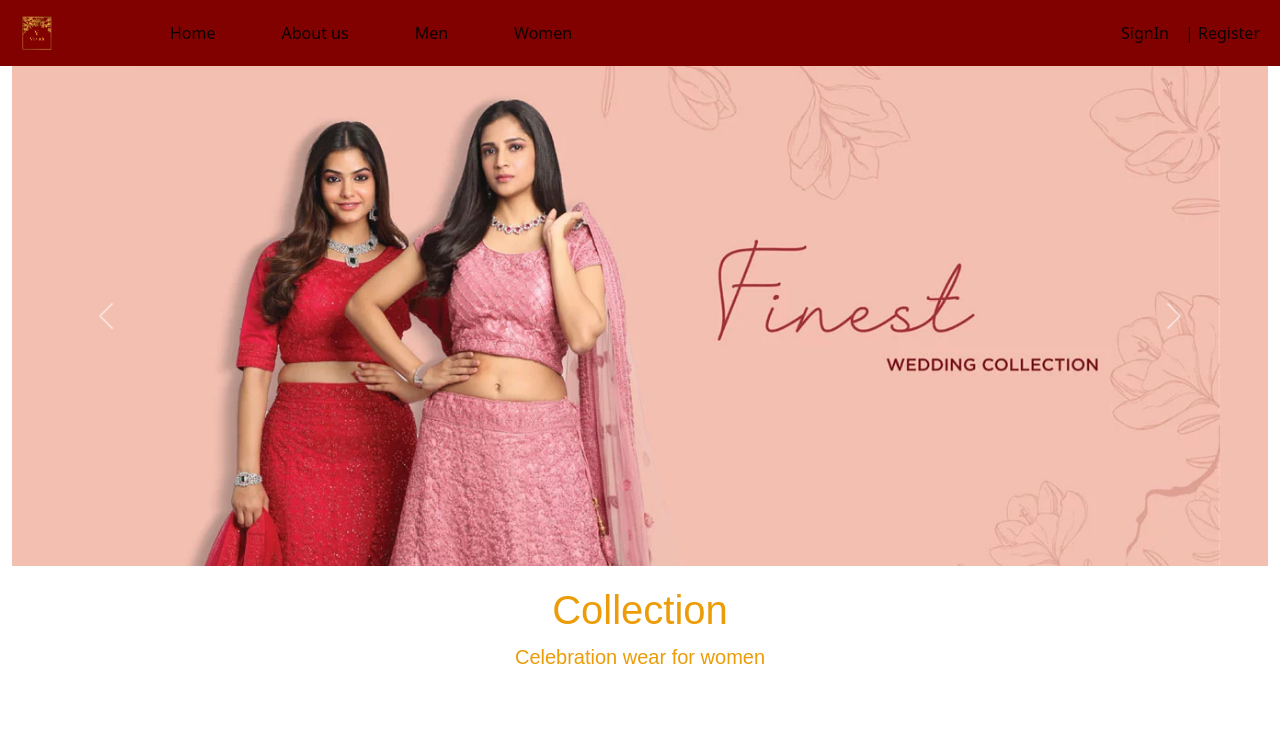
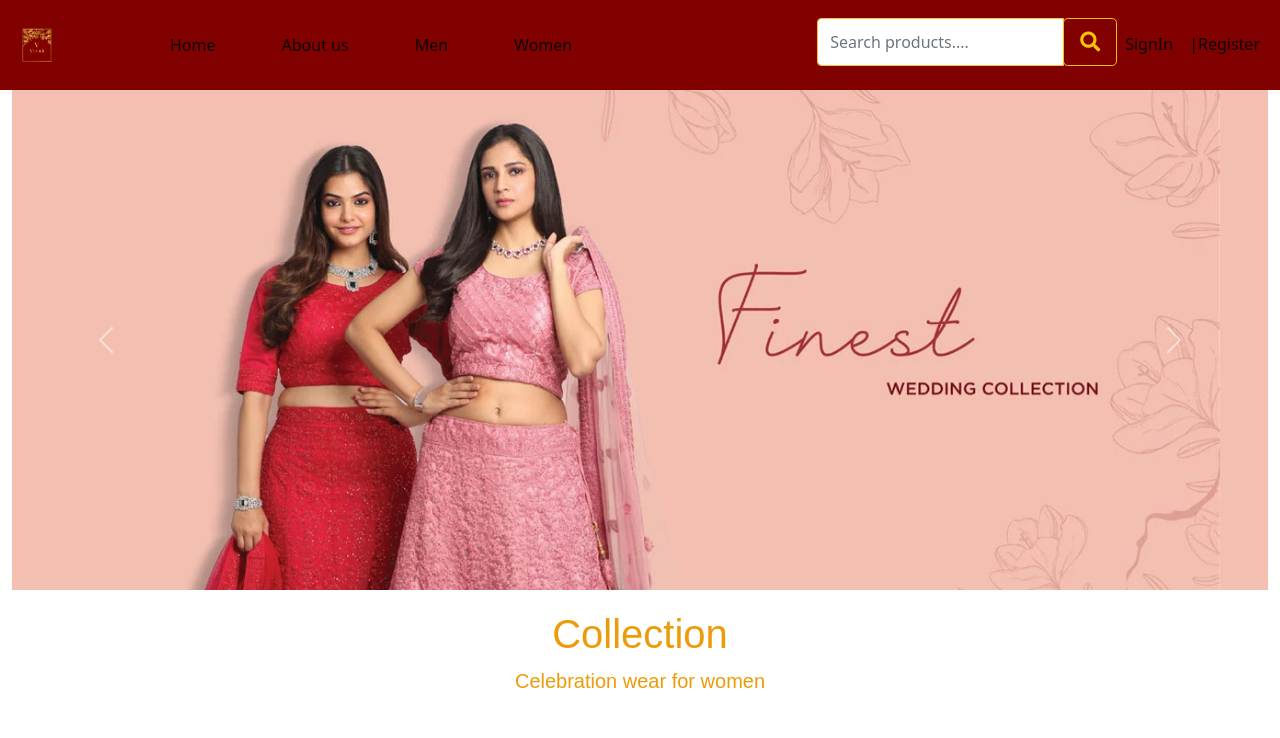
Before and after one commit to Parthpatodi/Shopping-application-angular-frontend, an Angular app: page /main-home in a window 1280 px wide. Shown: the top 738 px of the page. Built offline with nearby package versions, Linux system fonts and the light colour scheme.

Commit message:
naviagtion sub category

```diff
--- a/src/app/app-routing.module.ts
+++ b/src/app/app-routing.module.ts
@@ -6,6 +6,7 @@ import { SigninComponent } from './signin/signin.component'
 import { WomenSubcategoryComponent } from './women-subcategory/women-subcategory.component';
 import { SignupComponent } from './signup/signup.component';
 import{ AboutUsComponent } from './about-us/about-us.component';
+import {MenProductComponent} from './men-product/men-product.component';
 const routes: Routes = [
  {path:'main-home',component: MainHomeComponent},
  {path:'sub-category-men',component: MenSubcategoryComponent},
@@ -13,6 +14,7 @@ const routes: Routes = [
  {path:'signIn',component:SigninComponent},
  {path:'signUp',component:SignupComponent},
  {path:'app-about-us',component:AboutUsComponent},
+ {path:'app-product -us',component:MenProductComponent},
 ];
 
 
--- a/src/app/main-home/main-home.component.css
+++ b/src/app/main-home/main-home.component.css
@@ -28,5 +28,5 @@
     height:100px;
 }
 .card:hover{
-  border: 10px solid black;
+  box-shadow: 0 0 10px gold;
 }
--- a/src/app/men-product/men-product.component.css
+++ b/src/app/men-product/men-product.component.css
@@ -10,7 +10,9 @@
     height: 100%;
     width: 100%;
 }
-
+.card:hover{
+    box-shadow: 0 0 10px gold;
+  }
 .main-banner .banner {
     height: 500px;
     width: 100%;
--- a/src/app/men-product/men-product.component.html
+++ b/src/app/men-product/men-product.component.html
@@ -1,4 +1,4 @@
-<div class="main-banner">
+<!-- <div class="main-banner">
     <div class="banner">
         <img class="img-fluid" src="../assets/images/Main_image.jpg">
     </div>
@@ -22,4 +22,6 @@
             </div>
         </div>
     </div>
-</div>
+</div> -->
+
+<h1>Heello</h1>
--- a/src/app/men-subcategory.service.ts
+++ b/src/app/men-subcategory.service.ts
@@ -5,8 +5,9 @@ import { HttpClient } from '@angular/common/http';
   providedIn: 'root'
 })
 export class MenSubcategoryService {
-  Men_subcategory = 'https://vivah-backend.herokuapp.com/subcategory/subcategoryList';
-  //Men_subcategory='https://vivah-backend.herokuapp.com/subcategory/bySubCategory/625aa8d0d7d40b24a87428fb';
+  // Men_subcategory = 'https://vivah-backend.herokuapp.com/subcategory/subcategoryList';
+
+  Men_subcategory='http://localhost:3000/subcategory/bySubCategory/625aa8d0d7d40b24a87428fb';
   // Men_Product='https://vivah-backend.herokuapp.com/product/byProduct/625abdd5587e57bb3a74a3f5';
  Men_Product='https://vivah-backend.herokuapp.com/product/product-list';
   constructor(private http:HttpClient) { }
--- a/src/app/men-subcategory/men-subcategory.component.css
+++ b/src/app/men-subcategory/men-subcategory.component.css
@@ -20,7 +20,9 @@
     height: 500px;
     width: 100%;
 }
-
+.card:hover{
+    box-shadow: 0 0 10px gold;
+  }
 .text {
     margin: 20px;
     text-align: center;
--- a/src/app/men-subcategory/men-subcategory.component.html
+++ b/src/app/men-subcategory/men-subcategory.component.html
@@ -9,9 +9,10 @@
         </div>
         <div class="row">
             <div *ngFor="let item of men" class="col-lg-3 col-md-5 mt-5 mb-3">
-                <div class="card h-100">
+                <div  class="card h-100">
 
-                    <a href=""><img src="{{item.image}}" class="card-img-top" height="500px" /></a>
+                    <a routerLink="app-product-us" href=""><img src="{{item.image}}" class="card-img-top" height="500px" /></a>
+
                     <div class="card-body">
                         <h4 class="card-title" style="font-size: 18px; text-align: center; font-family: philosopherregular; color:#192537;">
                             {{item.name}}
--- a/src/app/men-subcategory/men-subcategory.component.ts
+++ b/src/app/men-subcategory/men-subcategory.component.ts
@@ -12,11 +12,14 @@ constructor(private menSub: MenSubcategoryService) { }
 
 ngOnInit(): void {
   this.menSub.subCategoryMen().subscribe(data=>{
-
+    window.alert(data);
    this.men = data;
   })
 }
  callSubMen(){
   return this.men;
  }
+ product(){
+   console.log("event fire");
+ }
 }
--- a/src/app/navigation/navigation.component.css
+++ b/src/app/navigation/navigation.component.css
@@ -10,7 +10,29 @@
 .nav-item{
     margin-right:50px;
 }
-.nav-link{
-   font-weight:50px;
-   color:white;
+
+.container {
+    margin-top: 0px
 }
+
+.btn:hover {
+    color: #fff
+}
+
+.input-text:focus {
+    box-shadow: 0px 0px 0px;
+    border-color: #f8c146;
+    outline: 0px;
+
+}
+.input-group-append{
+
+}
+.input-group{
+    margin-top:10px;
+    width:300px;
+    margin-left:100px;
+}
+.form-control {
+    border: 1px solid #f8c146
+}
--- a/src/app/navigation/navigation.component.html
+++ b/src/app/navigation/navigation.component.html
@@ -1,14 +1,14 @@
-
-    <nav class="navbar navbar-expand-lg navbar-light">
+<nav class="navbar navbar-expand-lg navbar-light sticky-top">
   <div class="container-fluid">
     <img src="../../assets/images/logo.jfif" width="50px">
-        <button class="navbar-toggler" type="button" data-bs-toggle="collapse" data-bs-target="#navbarSupportedContent" aria-controls="navbarSupportedContent" aria-expanded="false" aria-label="Toggle navigation">
+    <button class="navbar-toggler" type="button" data-bs-toggle="collapse" data-bs-target="#navbarSupportedContent"
+      aria-controls="navbarSupportedContent" aria-expanded="false" aria-label="Toggle navigation">
       <span class="navbar-toggler-icon"></span>
     </button>
     <div class="collapse navbar-collapse" id="navbarSupportedContent">
       <ul class="navbar-nav me-auto mb-2 mb-lg-0">
         <li class="nav-item">
-              <a  routerLink="main-home" class="nav-link active" aria-current="page" href="#">Home</a>
+          <a routerLink="main-home" class="nav-link active" aria-current="page" href="#">Home</a>
         </li>
         <li class="nav-item">
           <a routerLink="app-about-us" class="nav-link active" aria-current="page" href="#">About us</a>
@@ -23,13 +23,29 @@
       </ul>
 
       <div class="signin d-flex">
-            <ul class="navbar-nav me-auto mb-2 mb-lg-0">
+
+        <div class="row">
+          <div class="col-md-6">
+            <div class="input-group mb-3">
+              <input type="text" class="form-control input-text" placeholder="Search products...."
+                aria-label="Recipient's username" aria-describedby="basic-addon2">
+              <div class="input-group-append">
+                <button class="btn btn-outline-warning btn-lg" type="button">
+                  <i class="fa fa-search"></i>
+                </button>
+              </div>
+            </div>
+
+          </div>
+        </div>
+        <ul class="navbar-nav mt-3 me-auto">
           <li>
-                <a  routerLink="signIn" class="nav-link active" aria-current="page" href="#">SignIn</a>
+            <a routerLink="signIn" class="nav-link active" aria-current="page" href="#">SignIn</a>
           </li>
-                <li><a  routerLink="signUp" class="nav-link active" aria-current="page" href="#">|  Register</a>
+          <li><a routerLink="signUp" class="nav-link active" aria-current="page" href="#">|Register</a>
           </li>
         </ul>
+
       </div>
     </div>
   </div>
--- a/src/app/women-subcategory.service.ts
+++ b/src/app/women-subcategory.service.ts
@@ -6,7 +6,8 @@ import {HttpClient} from '@angular/common/http';
 export class WomenSubcategoryService {
   //  women_subCategory = 'https://vivah-backend.herokuapp.com/subcategory/bySubCategory/625aa8d0d7d40b24a87428fb';
   // women_subCategory = 'http://localhost:3000/subcategory/bySubCategory/625aa923d7d40b24a87428fc';
-  women_subCategory = 'https://vivah-backend.herokuapp.com/subcategory/subcategoryList';
+  women_subCategory='http://localhost:3000/subcategory/bySubCategory/625aa923d7d40b24a87428fc'
+  //women_subCategory = 'https://vivah-backend.herokuapp.com/subcategory/subcategoryList';
   constructor(private http:HttpClient) { }
   id = '625aa923d7d40b24a87428fc';
   subCategoryWomen(){
```
Lines whose indentation alone changed are shown as unchanged.
